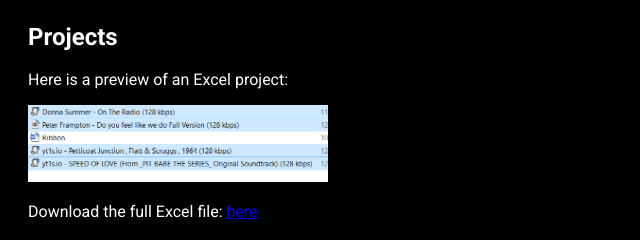
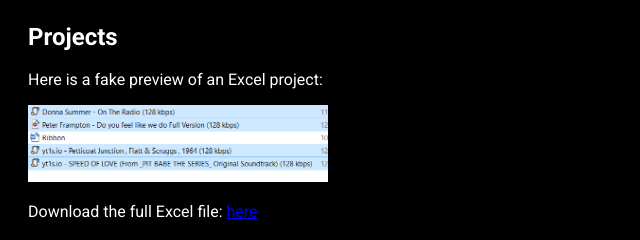
Before and after one commit to mtegeder/tegeder.tech, a plain HTML site: page index.html in a window 1280 px wide. Both pictures are taken after a click on the element "Projects". Shown: the part 233-473 px from the top of the page, 0-640 px from the left. Drawn offline with Linux system fonts and the light colour scheme.

Commit message:
Update index.html

```diff
--- a/index.html
+++ b/index.html
@@ -134,7 +134,7 @@ reviewing metrics.
 
     <div id="projects" class="tab-content">
         <h2>Projects</h2>
-        <p>Here is a preview of an Excel project:</p>
+        <p>Here is a fake preview of an Excel project:</p>
         <img src="https://github.com/mtegeder/tegeder.tech/blob/main/Capture.PNG?raw=true" alt="Excel Project Preview" style="width: 300px; height: auto;">
         <p>Download the full Excel file: <a href="https://github.com/mtegeder/tegeder.tech/blob/main/BLANK%20TEST%20FOR%20TEGEDER_TECH.xlsx" target="_blank">here</a></p>
     </div>
```
